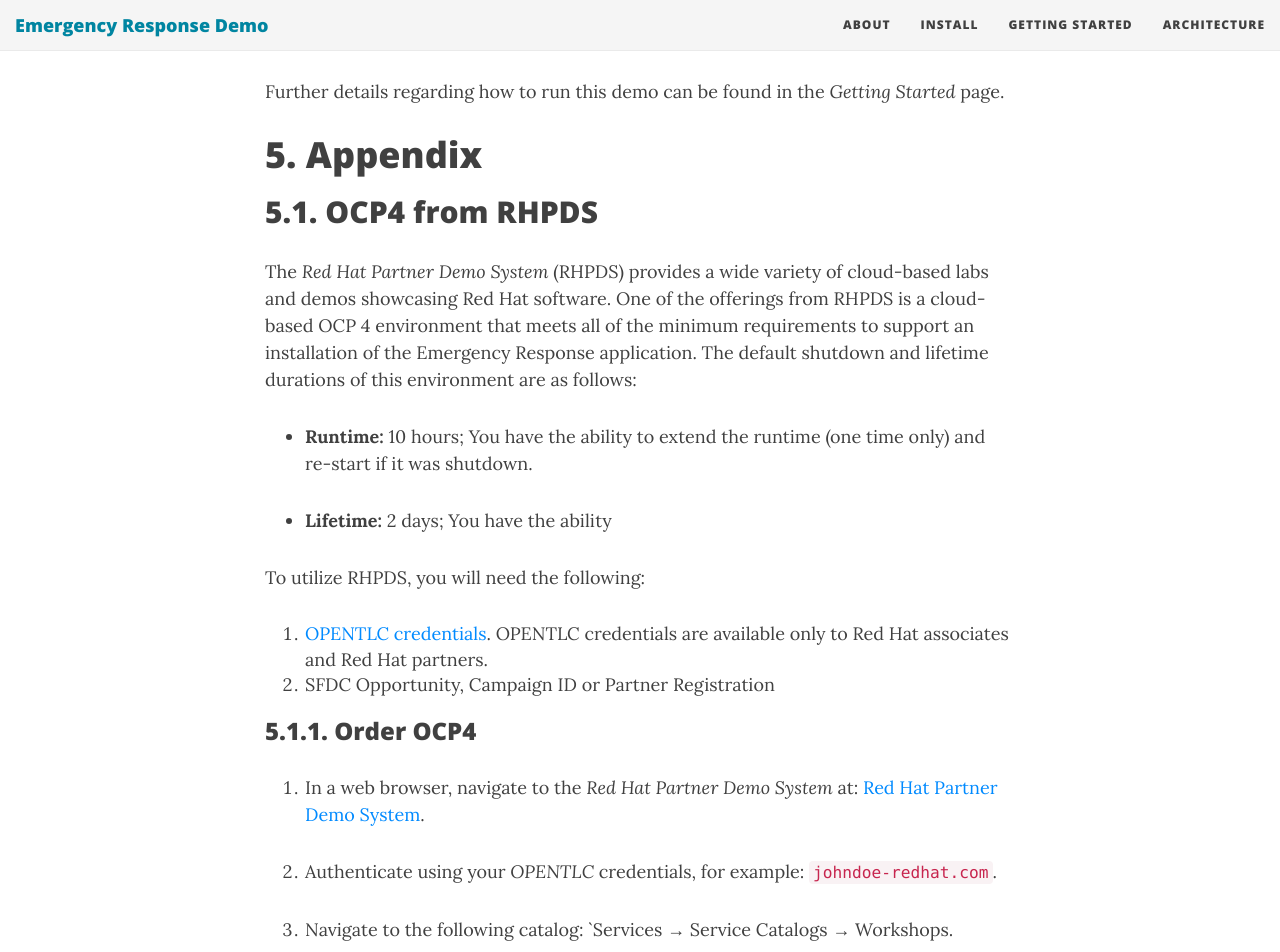
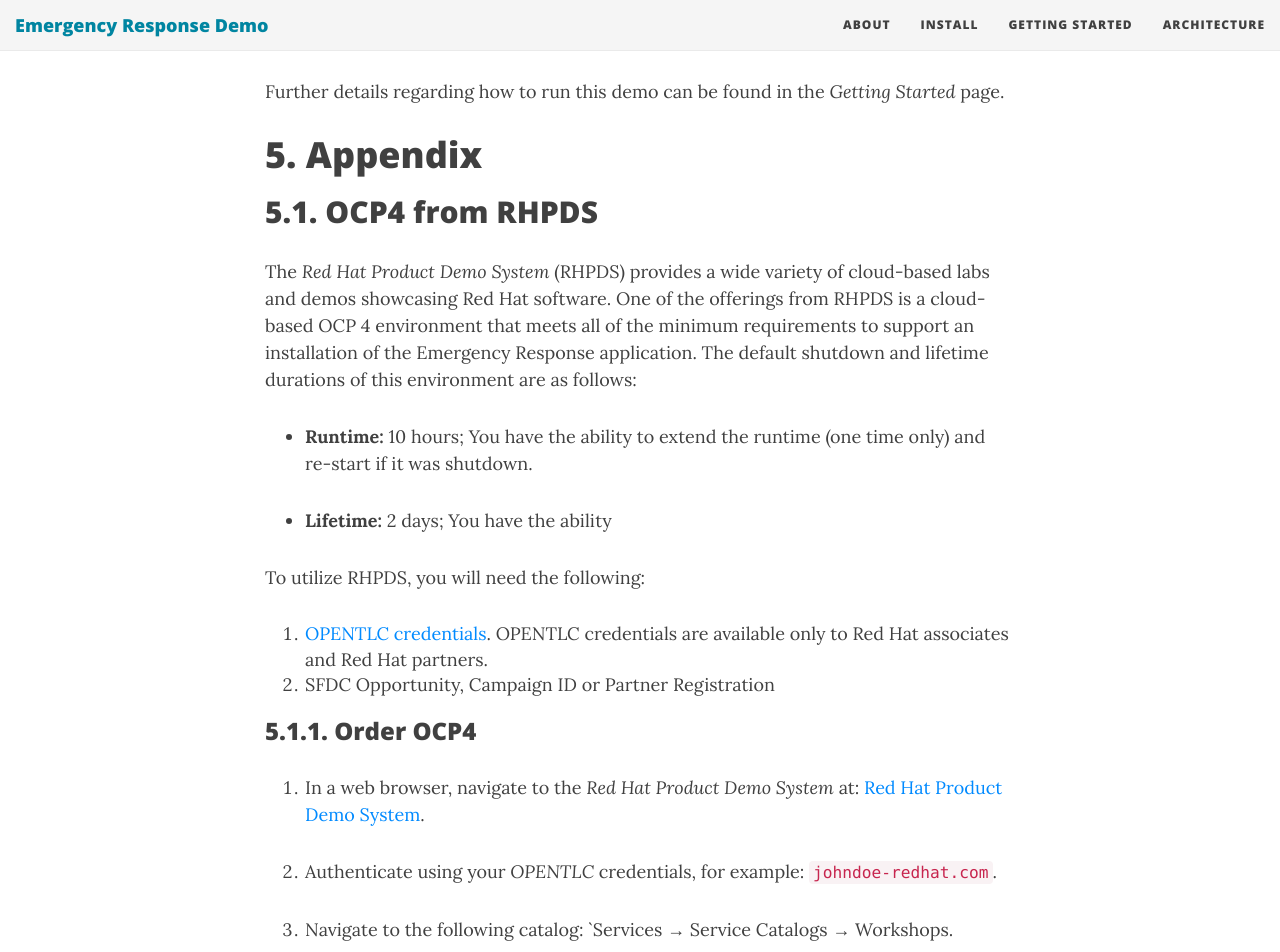
Before and after one commit to Emergency-Response-Demo/erdemo.io, a Jekyll site: the page built from install.md, in a window 1280 px wide and 1400 px high, scrolled down 8091 px. Shown: the top 952 px of the window. Built offline with Jekyll 4.4.1, drawn with Linux system fonts in a browser that asks for light colours; nearby versions of some CDN libraries; our own code applies the rules of GitHub Pages for plain Markdown files.

Commit message:
install.md; changed wording:   Red Hat Partner Demo System --> Red Hat Product Demo System

```diff
--- a/install.md
+++ b/install.md
@@ -209,7 +209,7 @@
 
 ## 5.1. OCP4 from RHPDS
 
-The _Red Hat Partner Demo System_ (RHPDS) provides a wide variety of cloud-based labs and demos showcasing Red Hat software.
+The _Red Hat Product Demo System_ (RHPDS) provides a wide variety of cloud-based labs and demos showcasing Red Hat software.
 One of the offerings from RHPDS is a cloud-based OCP 4 environment that meets all of the minimum requirements to support an installation of the Emergency Response application.  The default shutdown and lifetime durations of this environment are as follows:
 
 * **Runtime:**  10 hours;
@@ -227,8 +227,8 @@
 ### 5.1.1. Order OCP4
 
 
-1.  In a web browser, navigate to the *Red Hat Partner Demo System* at:
-    [Red Hat Partner Demo System](https://rhpds.redhat.com/catalog/explorer).
+1.  In a web browser, navigate to the *Red Hat Product Demo System* at:
+    [Red Hat Product Demo System](https://rhpds.redhat.com/catalog/explorer).
 
 2.  Authenticate using your *OPENTLC* credentials, for example:
     `johndoe-redhat.com`.
```
